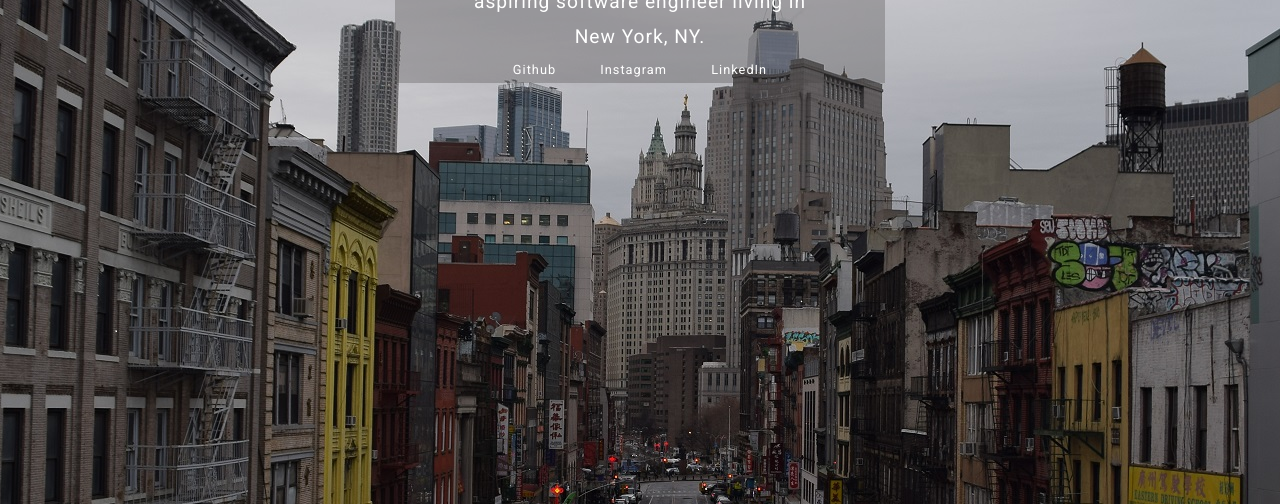
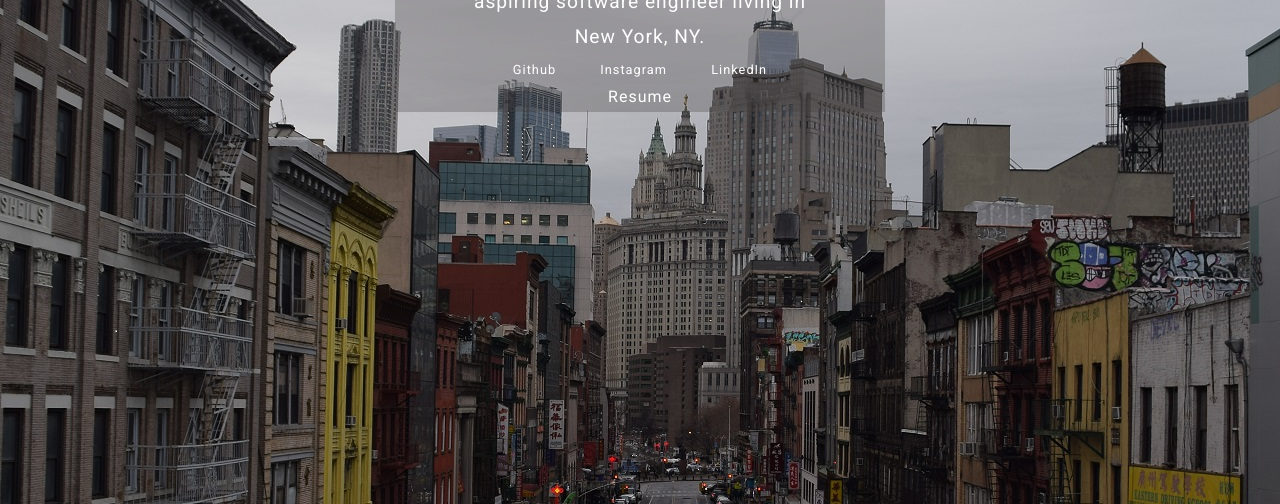
Before and after one commit to PL0w/pl0w.github.io, a plain HTML site: page index.html in a window 1280 px wide. Shown: the part 296-800 px from the top of the page. Drawn offline with Linux system fonts and the light colour scheme.

Commit message:
test ignore

```diff
--- a/index.html
+++ b/index.html
@@ -26,6 +26,7 @@
                         <li class="github"><a href="https://www.github.com/pl0w" title="github" target="_blank">Github</a></li>
                         <li class="instagram"><a href="https://www.instagram.com/brannonyoung_" title="instagram" target="_blank">Instagram</a></li>
                         <li class="linkedin"><a href="https://www.linkedin.com/in/brannon-young-a9b488190/" title="linkedIn" target="_blank">LinkedIn</a></li>
+                        <li class="resume"><a href="Resume(1).pdf" target="blank">Resume</a></li>
                     </ul>
                 </nav>
 
```
